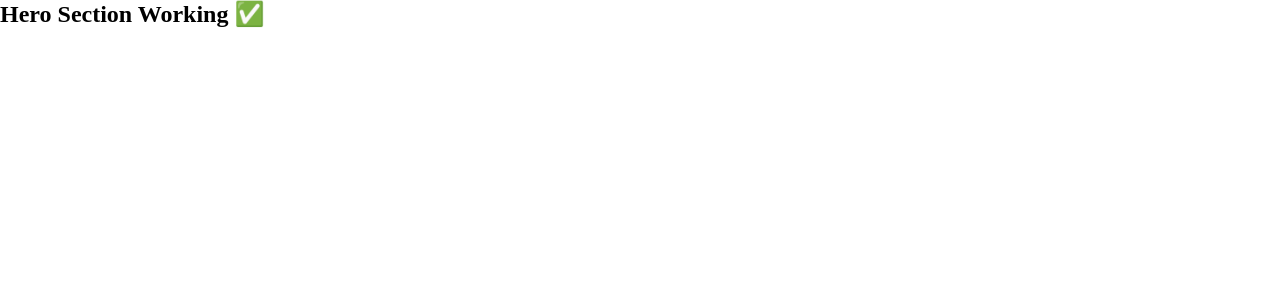
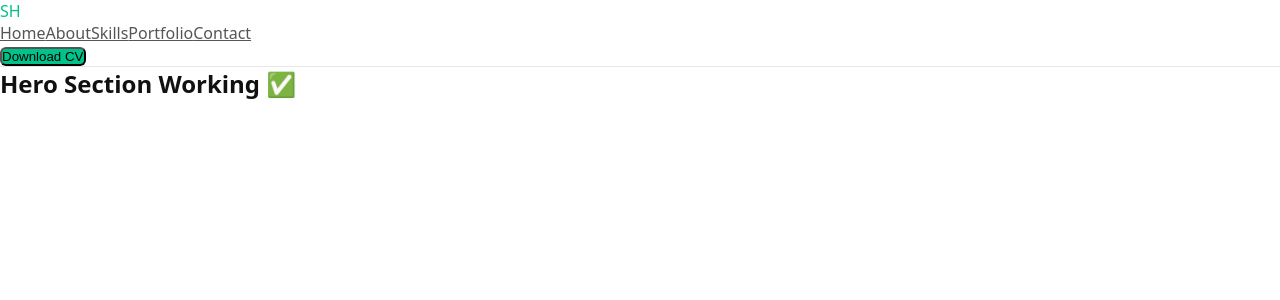
Before and after one commit to Hridu06/portfolio-react, a React (Vite) app: page / in a window 1280 px wide. Shown: the top 300 px of the page. Built offline with nearby package versions, Linux system fonts and the light colour scheme.

Commit message:
upgrade nabver

```diff
--- a/src/components/Navbar/Navbar.css
+++ b/src/components/Navbar/Navbar.css
@@ -0,0 +1,25 @@
+.navbar {
+  background: var(--color-bg-main);
+  border-bottom: 1px solid var(--color-border);
+}
+
+.nav-logo {
+  color: var(--color-primary);
+}
+
+.nav-menu a {
+  color: var(--color-text-secondary);
+}
+
+.nav-menu a:hover {
+  color: var(--color-primary);
+}
+
+.nav-btn {
+  background: var(--color-primary);
+  border-radius: var(--radius-sm);
+}
+
+.nav-btn:hover {
+  background: var(--color-primary-dark);
+}
--- a/src/components/Navbar/Navbar.jsx
+++ b/src/components/Navbar/Navbar.jsx
@@ -0,0 +1,21 @@
+import "./Navbar.css";
+
+const Navbar = () => {
+  return (
+    <header className="navbar">
+      <div className="nav-logo">SH</div>
+
+      <nav className="nav-menu">
+        <a href="#home">Home</a>
+        <a href="#about">About</a>
+        <a href="#skills">Skills</a>
+        <a href="#portfolio">Portfolio</a>
+        <a href="#contact">Contact</a>
+      </nav>
+
+      <button className="nav-btn">Download CV</button>
+    </header>
+  );
+};
+
+export default Navbar;
--- a/src/layouts/MainLayout.jsx
+++ b/src/layouts/MainLayout.jsx
@@ -1,9 +1,10 @@
 import Home from "../pages/Home";
+import Navbar from "../components/Navbar/Navbar";
 
 const MainLayout = () => {
   return (
     <>
-      {/* Navbar later */}
+      <Navbar />
       <Home />
     </>
   );
--- a/src/sections/Hero/Hero.css
+++ b/src/sections/Hero/Hero.css
@@ -0,0 +1,11 @@
+.hero h1 {
+  color: var(--color-text-primary);
+}
+
+.hero p {
+  color: var(--color-text-secondary);
+}
+
+.profile-circle {
+  border: 6px solid var(--color-primary);
+}
--- a/src/sections/Hero/Hero.jsx
+++ b/src/sections/Hero/Hero.jsx
@@ -1,3 +1,4 @@
+import "./Hero.css";
 const Hero = () => {
     return (
       <section>
--- a/src/styles/global.css
+++ b/src/styles/global.css
@@ -1,5 +1,14 @@
+@import "./variables.css";
+
 * {
-    margin: 0;
-    padding: 0;
-    box-sizing: border-box;
-  }
+  margin: 0;
+  padding: 0;
+  box-sizing: border-box;
+}
+
+body {
+  font-family: system-ui, -apple-system, BlinkMacSystemFont, "Segoe UI",
+    sans-serif;
+  background-color: var(--color-bg-main);
+  color: var(--color-text-primary);
+}
--- a/src/styles/variables.css
+++ b/src/styles/variables.css
@@ -0,0 +1,25 @@
+:root {
+  /* Brand Colors */
+  --color-primary: #00c389;
+  --color-primary-dark: #00a975;
+  --color-primary-light: #e6fbf4;
+
+  /* Text Colors */
+  --color-text-primary: #111111;
+  --color-text-secondary: #555555;
+  --color-text-muted: #888888;
+
+  /* Background Colors */
+  --color-bg-main: #ffffff;
+  --color-bg-light: #f9f9f9;
+  --color-bg-dark: #0f172a;
+
+  /* Border & Shadow */
+  --color-border: #e5e7eb;
+  --shadow-soft: 0 4px 20px rgba(0, 0, 0, 0.06);
+
+  /* Radius */
+  --radius-sm: 6px;
+  --radius-md: 10px;
+  --radius-lg: 16px;
+}
```
